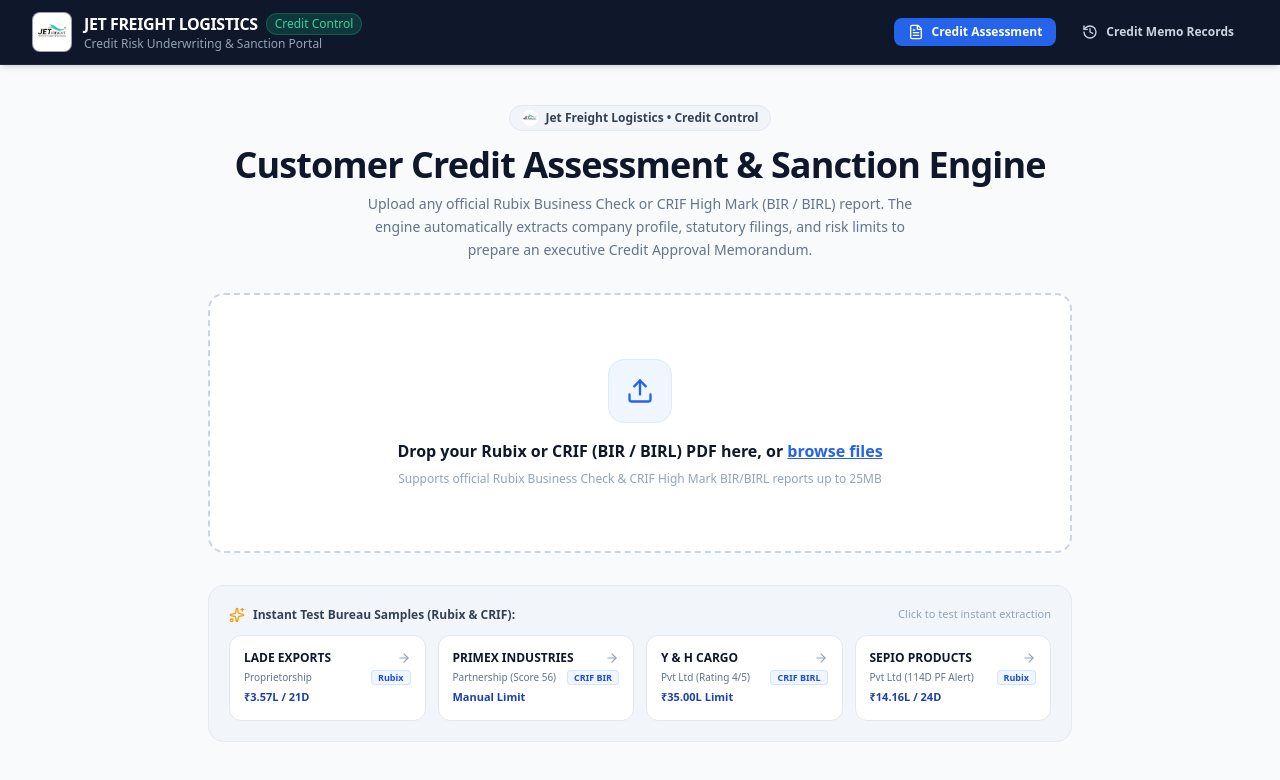
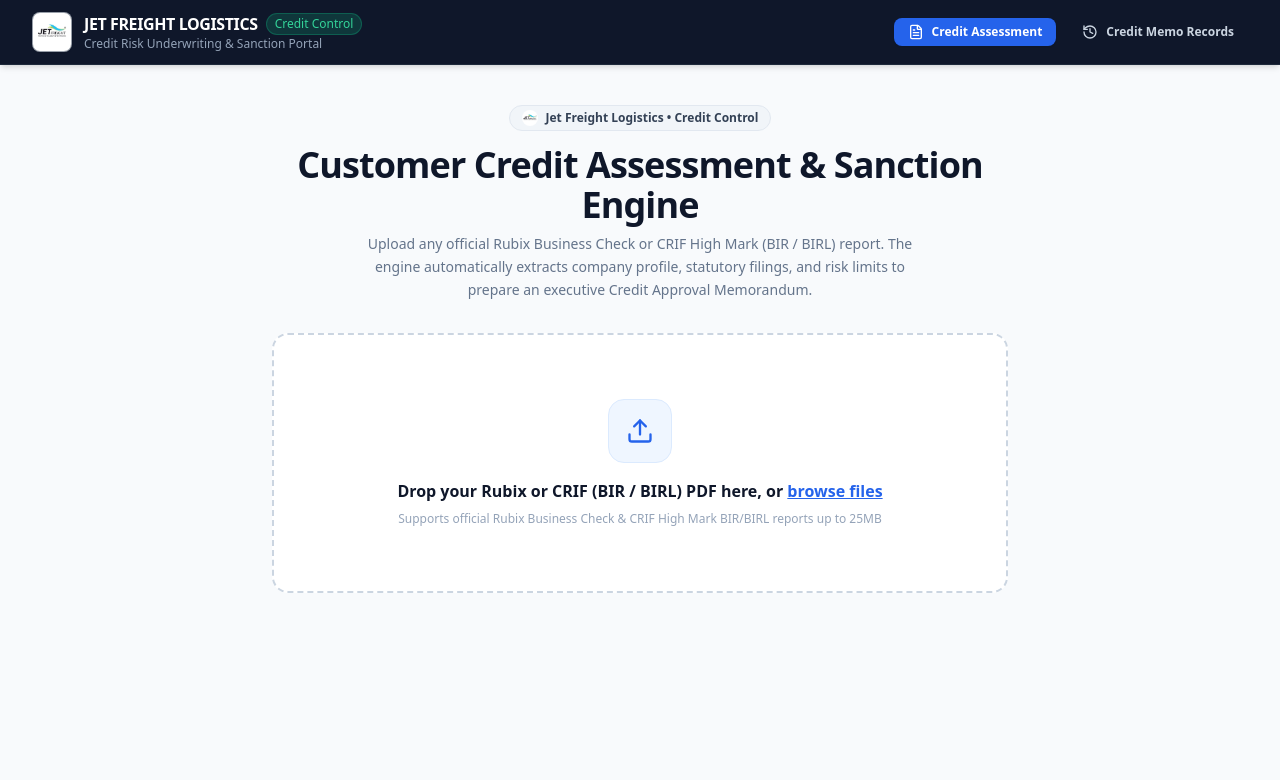
Before and after one commit to DevAI-DeepakJFLL/jfll-credit-control-portal-, a React (Vite) app in the folder frontend/: page / in a window 1280 px wide. Shown: the top 780 px of the page. Built offline with nearby package versions, Linux system fonts and the light colour scheme; no server answers.

Commit message:
refactor: remove preset sample cards and pre-filled defaults

```diff
--- a/frontend/src/App.tsx
+++ b/frontend/src/App.tsx
@@ -129,7 +129,6 @@ export const App: React.FC = () => {
         ) : !extractedData ? (
           <FileUpload
             onFileExtracted={handleFileExtracted}
-            onSampleLoaded={(data) => setExtractedData(data)}
             isLoading={isLoading}
             error={error}
           />
--- a/frontend/src/components/FileUpload.tsx
+++ b/frontend/src/components/FileUpload.tsx
@@ -1,23 +1,18 @@
 import React, { useState, useRef } from 'react';
-import { Upload, AlertCircle, Loader2, Sparkles, ArrowRight } from 'lucide-react';
-import { RubixExtractedData } from '../types';
-import { apiUrl, parseJsonResponse } from '../config/api';
+import { Upload, AlertCircle, Loader2 } from 'lucide-react';
 
 interface FileUploadProps {
   onFileExtracted: (file: File) => void;
-  onSampleLoaded?: (data: RubixExtractedData) => void;
   isLoading: boolean;
   error: string | null;
 }
 
 export const FileUpload: React.FC<FileUploadProps> = ({
   onFileExtracted,
-  onSampleLoaded,
   isLoading,
   error
 }) => {
   const [isDragOver, setIsDragOver] = useState(false);
-  const [loadingSample, setLoadingSample] = useState<string | null>(null);
   const fileInputRef = useRef<HTMLInputElement>(null);
 
   const handleDrop = (e: React.DragEvent<HTMLDivElement>) => {
@@ -37,26 +32,8 @@ export const FileUpload: React.FC<FileUploadProps> = ({
     }
   };
 
-  const loadSample = async (filename: string) => {
-    if (!onSampleLoaded) return;
-    setLoadingSample(filename);
-    try {
-      const res = await fetch(apiUrl(`/api/sample/${encodeURIComponent(filename)}`));
-      if (!res.ok) {
-        const errJson = await parseJsonResponse(res).catch(() => ({ detail: 'Failed to load sample from server' }));
-        throw new Error(errJson.detail || 'Failed to load sample from server');
-      }
-      const data: RubixExtractedData = await parseJsonResponse(res);
-      onSampleLoaded(data);
-    } catch (err: any) {
-      alert(err.message || 'Error loading sample');
-    } finally {
-      setLoadingSample(null);
-    }
-  };
-
   return (
-    <div className="max-w-4xl mx-auto my-10 px-4">
+    <div className="max-w-3xl mx-auto my-10 px-4">
       <div className="text-center mb-8 flex flex-col items-center">
         <div className="inline-flex items-center space-x-2 px-3 py-1 rounded-full bg-slate-100 border border-slate-200 text-slate-700 text-xs font-semibold mb-3.5 shadow-2xs">
           <img src="/jfll-logo.jpeg" alt="Jet Freight" className="w-4 h-4 rounded-full object-contain" />
@@ -117,55 +94,6 @@ export const FileUpload: React.FC<FileUploadProps> = ({
           </div>
         )}
       </div>
-
-      {/* Quick Load Test Samples */}
-      {onSampleLoaded && (
-        <div className="mt-8 bg-slate-100/80 rounded-2xl p-5 border border-slate-200/80">
-          <div className="flex items-center justify-between mb-3">
-            <div className="flex items-center space-x-2 text-xs font-bold text-slate-700">
-              <Sparkles className="w-4 h-4 text-amber-500" />
-              <span>Instant Test Bureau Samples (Rubix & CRIF):</span>
-            </div>
-            <span className="text-[11px] text-slate-400 font-medium">Click to test instant extraction</span>
-          </div>
-          <div className="grid grid-cols-1 sm:grid-cols-2 lg:grid-cols-4 gap-3">
-            {[
-              { name: "LADE EXPORTS", file: "LADE EXPORTS (2).pdf", bureau: "Rubix", subtitle: "Proprietorship", limit: "₹3.57L / 21D" },
-              { name: "PRIMEX INDUSTRIES", file: "PRIMEX INDUSTRIES_BIR_15-Oct-2026.pdf", bureau: "CRIF BIR", subtitle: "Partnership (Score 56)", limit: "Manual Limit" },
-              { name: "Y & H CARGO", file: "Y & H CARGO PRIVATE LIMITED-BIRL-06-Nov-2026.pdf", bureau: "CRIF BIRL", subtitle: "Pvt Ltd (Rating 4/5)", limit: "₹35.00L Limit" },
-              { name: "SEPIO PRODUCTS", file: "SEPIO PRODUCTS PRIVATE LIMITED-1.pdf", bureau: "Rubix", subtitle: "Pvt Ltd (114D PF Alert)", limit: "₹14.16L / 24D" }
-            ].map((sample, idx) => (
-              <button
-                key={idx}
-                disabled={loadingSample === sample.file || isLoading}
-                onClick={(e) => {
-                  e.stopPropagation();
-                  loadSample(sample.file);
-                }}
-                className="text-left p-3.5 rounded-xl bg-white border border-slate-200 hover:border-blue-500 hover:shadow-xs transition group relative overflow-hidden cursor-pointer"
-              >
-                <div className="flex items-center justify-between mb-1">
-                  <span className="font-bold text-xs text-slate-900 group-hover:text-blue-600 transition truncate">
-                    {sample.name}
-                  </span>
-                  {loadingSample === sample.file ? (
-                    <Loader2 className="w-3.5 h-3.5 animate-spin text-blue-600" />
-                  ) : (
-                    <ArrowRight className="w-3.5 h-3.5 text-slate-400 group-hover:text-blue-600 group-hover:translate-x-0.5 transition-all" />
-                  )}
-                </div>
-                <div className="flex items-center justify-between mt-1">
-                  <span className="text-[10px] text-slate-500 truncate max-w-[110px]">{sample.subtitle}</span>
-                  <span className="text-[9px] font-semibold px-1.5 py-0.2 rounded bg-blue-50 text-blue-700 border border-blue-200/60">
-                    {sample.bureau}
-                  </span>
-                </div>
-                <div className="text-[11px] font-semibold text-blue-800 mt-1 tabular-nums">{sample.limit}</div>
-              </button>
-            ))}
-          </div>
-        </div>
-      )}
     </div>
   );
 };
```
Also changed, not shown: 2 other files (tests, documents, lock files or other folders).
